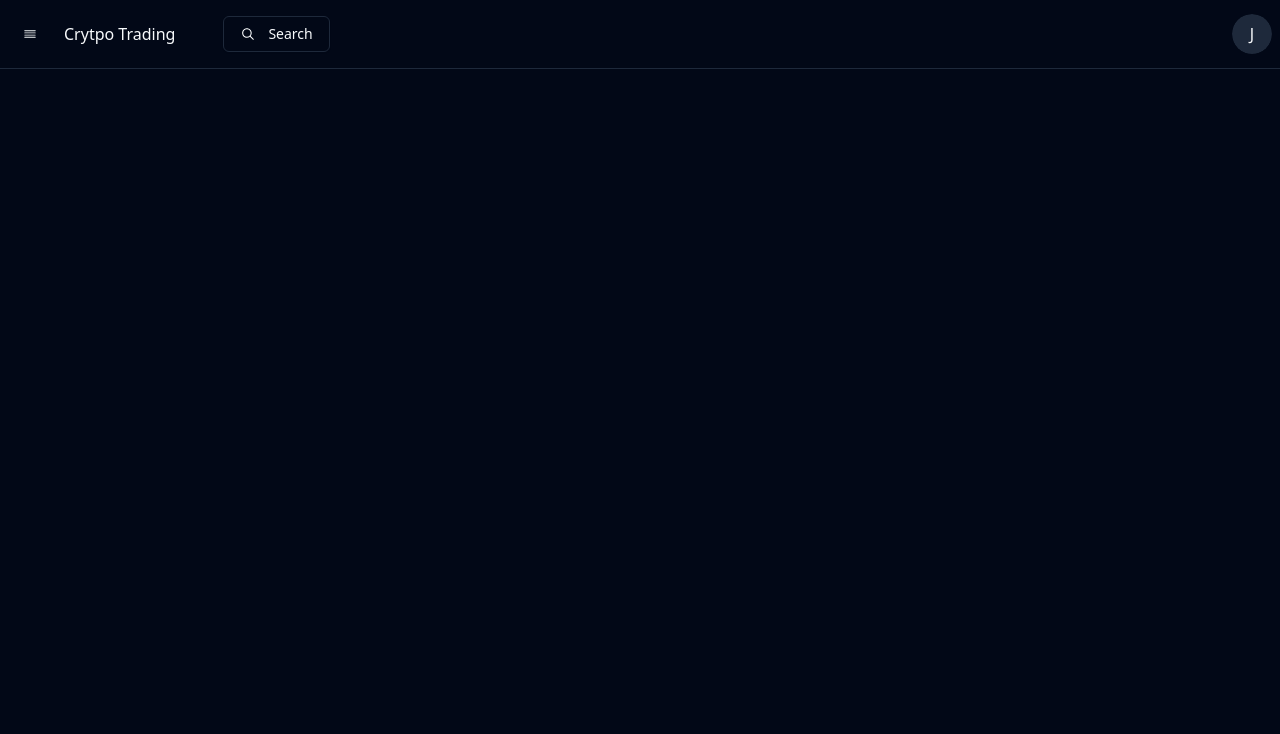
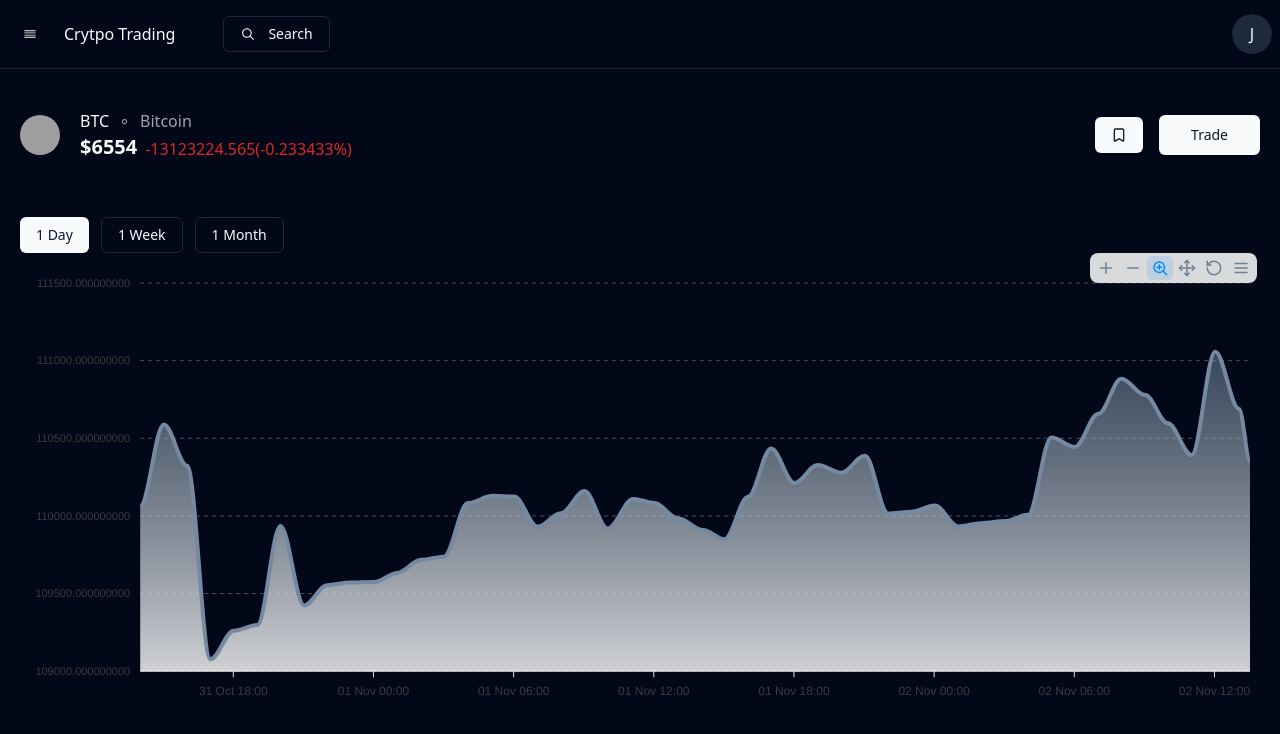
Before and after one commit to Student-jeevan/RealTimeTradingApp, a React app in the folder frontend/: page /market/1 in a window 1280 px wide. Shown: the top 734 px of the page. Built offline with nearby package versions, Linux system fonts and the light colour scheme; grey boxes are pictures that could not be loaded; the HTML template or start-up script is replaced by a standard one.

Commit message:
Stock Details page added

```diff
--- a/frontend/src/pages/Home/AssetTable.jsx
+++ b/frontend/src/pages/Home/AssetTable.jsx
@@ -1,4 +1,4 @@
-import React from 'react';
+import React, { use } from 'react';
 import {
   Table,
   TableBody,
@@ -7,9 +7,11 @@
   TableHeader,
   TableRow
 } from '@/components/ui/table';
+import { useNavigate } from 'react-router-dom';
 import { Avatar, AvatarImage, AvatarFallback } from '@/components/ui/avatar';
 
 const AssetTable = () => {
+  const navigate  = useNavigate();
   return (
     <Table className="w-full">
       <TableHeader>
@@ -26,7 +28,7 @@
       <TableBody>
         {[1, 1, 1, 1, 1, 1 , 1,1,1,1].map((item, index) => (
           <TableRow key={index} className="hover:bg-muted/50">
-            <TableCell className="font-medium flex items-center gap-3">
+            <TableCell onClick={() => navigate(`/market/bitcoin`)} className="font-medium flex items-center gap-3">
               <Avatar className="h-8 w-8">
                 <AvatarImage
                   src="https://assets.coingecko.com/coins/images/1/large/bitcoin.png"
--- a/frontend/src/pages/Stock Detials/StockDetails.jsx
+++ b/frontend/src/pages/Stock Detials/StockDetails.jsx
@@ -1,11 +1,68 @@
+import { Avatar , AvatarImage } from '@/components/ui/avatar'
+import { BookmarkFilledIcon, DotIcon } from '@radix-ui/react-icons'
 import React from 'react'
+import { Bookmark } from 'lucide-react'
+import { Button } from '@/components/ui/button'
+import {
+  Dialog,
+  DialogContent,
+  DialogDescription,
+  DialogHeader,
+  DialogTitle,
+  DialogTrigger,
+} from "@/components/ui/dialog"
+import TradingForm from '../Stock Detials/TradingForm'
+import StockChart from '../Home/StockChart'
+function StockDetails() {
+  const [bookmarked, setBookmarked] = React.useState(false);
 
-function StockDetails() {
-    return (
-        <div>
+  return (
+    <div className='p-5 mt-5'>
+      <div className='flex justify-between'>
+        <div className='flex gap-5 items-center'>
+          <Avatar>
+            <AvatarImage src="https://assets.coingecko.com/coins/images/279/large/ethereum.png?1547034954" />
+          </Avatar>
+          <div>
+            <div className='flex items-center gap-2'>
+              <p>BTC</p>
+              <DotIcon className='text-gray-400' />
+              <p className='text-gray-400'>Bitcoin</p>
+            </div>
+            <div className='flex items-end gap-2'>
+              <p className='text-xl font-bold'>$6554</p>
+              <p className='text-red-600'>
+                <span>-13123224.565</span>
+                <span>(-0.233433%)</span>
+              </p>
+            </div>
+          </div>
+        </div>
 
+        <div className='flex items-center gap-4'>
+            <Button onClick={() => setBookmarked(!bookmarked)}>
+          {bookmarked ? <BookmarkFilledIcon className='h-6 w-6' /> : <Bookmark className='h-6 w-6' />}
+        </Button>
+
+        <Dialog>
+          <DialogTrigger>
+            <Button size="lg">Trade</Button>
+          </DialogTrigger>
+          <DialogContent>
+            <DialogHeader>
+              <DialogTitle>How Much Do you want to spend?</DialogTitle>
+            </DialogHeader>
+            <TradingForm/>
+          </DialogContent>
+        </Dialog>
         </div>
-    )
+
+      </div>
+      <div className='mt-14' >
+        <StockChart/>
+      </div>
+    </div>
+  )
 }
 
 export default StockDetails
--- /dev/null
+++ b/frontend/src/pages/Stock Detials/TradingForm.jsx
@@ -0,0 +1,63 @@
+import React from 'react'
+import { Input } from '@/components/ui/input'
+import { Avatar, AvatarImage } from '@/components/ui/avatar'
+import { DotIcon } from '@radix-ui/react-icons'
+import { Button } from '@/components/ui/button'
+import { useState } from 'react'
+
+function TradingForm() {
+    const handleChange = (e) => {
+
+    }
+    const [orderType , setOrderType] = useState("BUY");
+    return (
+        <div className='space-y-10 p-5'>
+            <div>
+                <div className='flex gap-4 items-center justify-between'>
+                    <Input className='py-7 focus:outline-none' placeholder="Enter Amount.." onChange={handleChange} type="number" />
+                    <div>
+                        <p className='border text-2xl flex justify-center items-center w-36 h-14 rounded-md'>4563</p>
+                    </div>
+                </div>
+                {false &&  <h1 className='text-red-600 text-center pt-4'>Insufficient Wallet balance to buy</h1>}
+            </div>
+            <div className='flex gap-5 items-center'>
+                      <Avatar>
+                        <AvatarImage src="https://assets.coingecko.com/coins/images/279/large/ethereum.png?1547034954" />
+                      </Avatar>
+                      <div>
+                        <div className='flex items-center gap-2'>
+                          <p>BTC</p>
+                          <DotIcon className='text-gray-400' />
+                          <p className='text-gray-400'>Bitcoin</p>
+                        </div>
+                        <div className='flex items-end gap-2'>
+                          <p className='text-xl font-bold'>$6554</p>
+                          <p className='text-red-600'>
+                            <span>-13123224.565</span>
+                            <span>(-0.233433%)</span>
+                          </p>
+                        </div>
+                      </div>
+            </div>
+            <div className='flex items-center justify-between'>
+                <p>Order Type</p>
+                <p>Market Order</p>
+            </div>
+            <div className='flex items-center justify-between'>
+                <p>{orderType=="BUY"?"Available Cash":"Available Quantity"}</p>
+                <p>{orderType=="BUY"?"9000":"23.08"}</p>
+            </div>
+            <div>
+                <Button className={`w-full py-6 ${orderType=="SELL"?"bg-red-600 text-white":""} `} >
+                    {orderType}
+                </Button>
+                <Button variant="link" className='w-full mt-5 text-xl' onClick={()=>setOrderType(orderType=="BUY"?"SELL":"BUY") }>
+                    {orderType=="BUY"?"Or Sell":"Or Buy"}
+                </Button>
+            </div>
+        </div>
+    )
+}
+
+export default TradingForm
```
